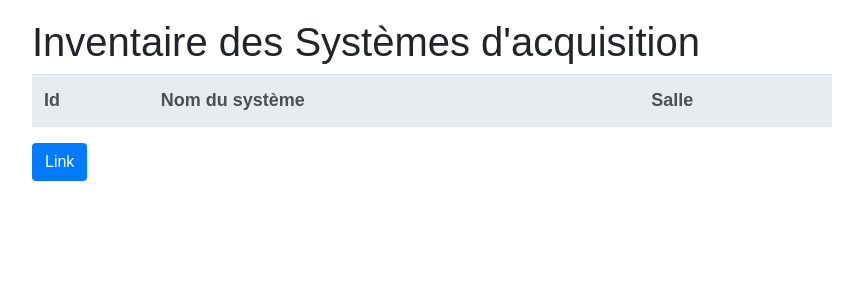
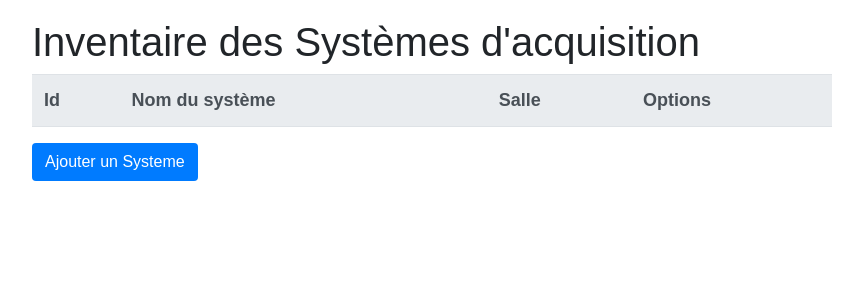
Before and after one commit to Remyto667/SmartCampus, a Symfony app: template symfony/templates/admin/lister_systemes.html.twig in a window 1280 px wide. Shown: the top 300 px of the page, without its empty margins (208-1071 px from the left). Run offline with Twig, Linux system fonts and the light colour scheme; the template is opened without the code that fills it, so the values that code supplies are empty; some libraries are stand-ins or nearby versions.

Commit message:
modifier SA ok

```diff
--- a/symfony/templates/admin/lister_systemes.html.twig
+++ b/symfony/templates/admin/lister_systemes.html.twig
@@ -55,6 +55,7 @@
             <th scope="col">Id</th>
             <th scope="col">Nom du système</th>
             <th scope="col">Salle</th>
+            <th scope="col">Options</th>
         </tr>
         </thead>
         <tbody>
@@ -63,13 +64,13 @@
                 <td> {{ system.id }} </td>
                 <td> {{ system.name }}</td>
                 <td> {{ system.room.name }} </td>
-                <td> <a class="btn btn-primary" href="/admin/database/modifier_systeme/{{ system.id }}" role="button">modifier</a> </td>
+                <td> <a class="btn btn-primary" href="/admin/database/modifier_systeme/{{ system.id }}" role="button">modifier</a> <a class="btn btn-primary" href="/admin/database/modifier_systeme/{{ system.id }}" role="button">supprimer</a> </td>
             </tr>
         {% endfor %}
         </tbody>
     </table>
 
-    <a class="btn btn-primary" href="/admin/database/ajouter_systeme" role="button">Link</a>
+    <a class="btn btn-primary" href="/admin/database/ajouter_systeme" role="button">Ajouter un Systeme</a>
 
 </div>
 {% endblock %}
```
Also changed, not shown: symfony/src/Controller/AdminController.php (+22 -0 lines).
